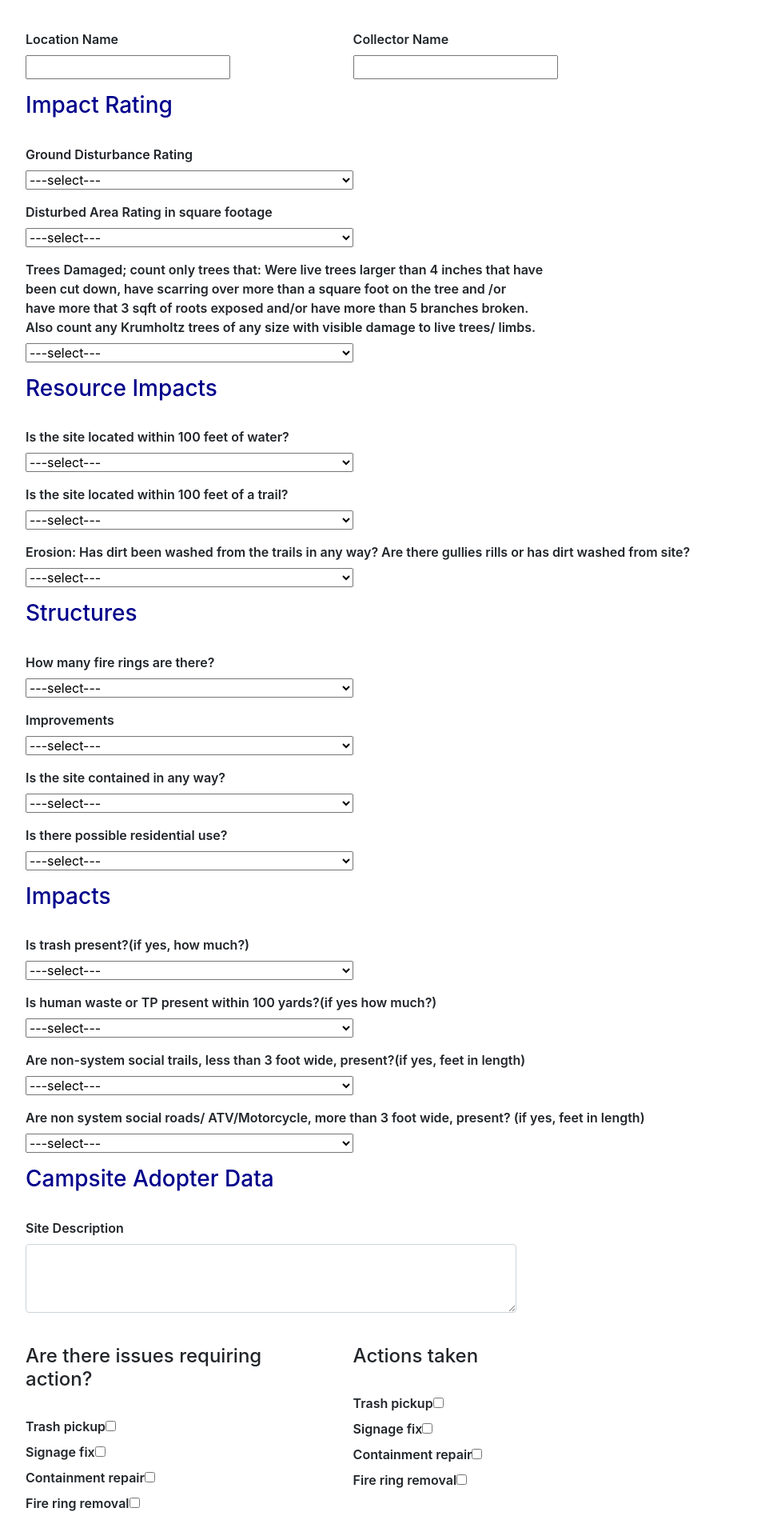
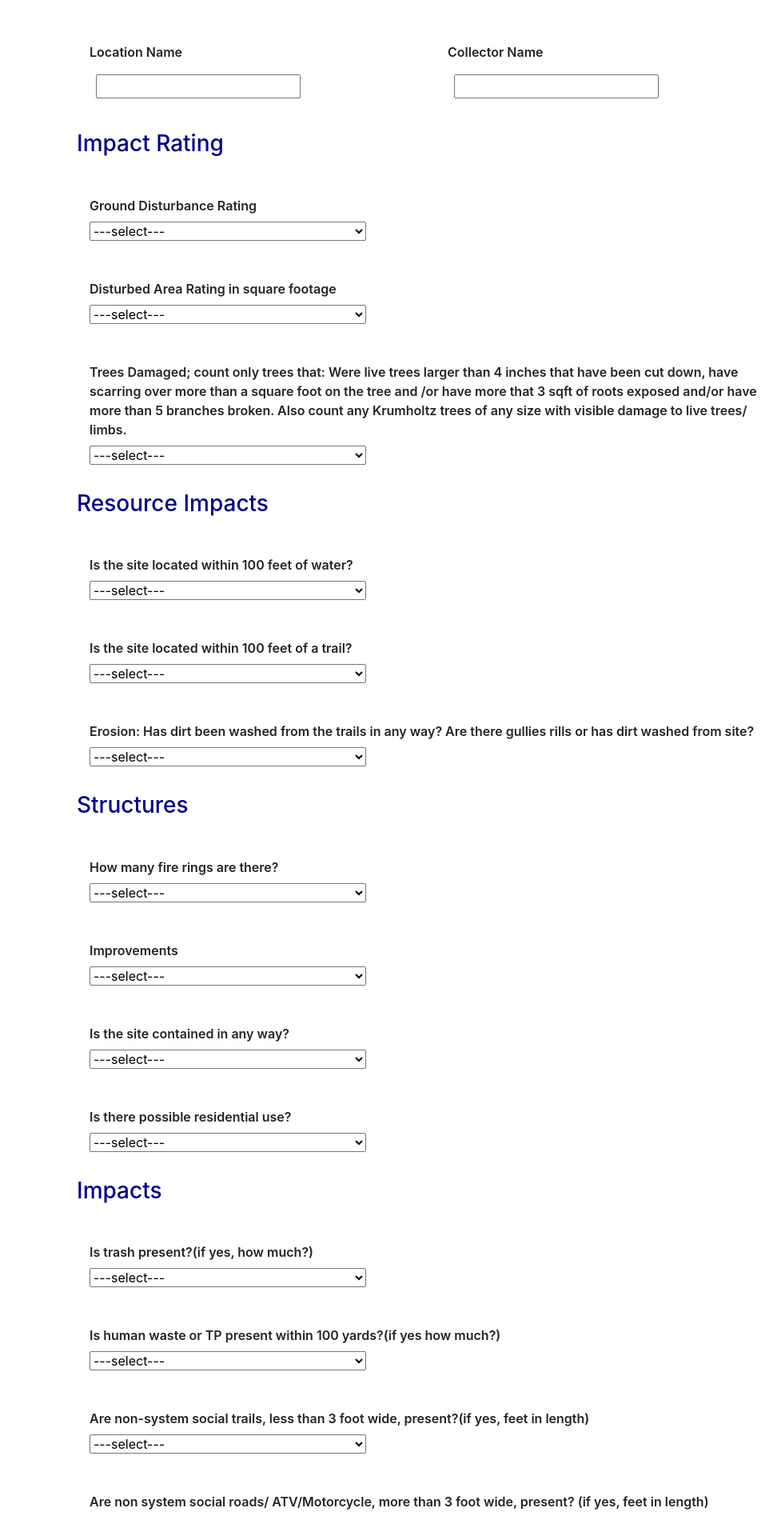
Before and after one commit to Dustnclay/Campsite-Manager, a React (Create React App) app: page /survey in a window 1280 px wide. Shown: the part 371-2266 px from the top of the page at 80% size, without its empty margins (96-1073 px from the left). Built offline with nearby package versions, Linux system fonts and the light colour scheme.

Commit message:
spacing on lines added

```diff
--- a/src/components/Survey.js
+++ b/src/components/Survey.js
@@ -125,24 +125,24 @@ function Survey() {
         })
     }
     return(
-        <Form onSubmit={submitButton} style={{paddingTop:'5%', paddingLeft:'10%', paddingRight:'10%'}}>
-
+        <Form onSubmit={submitButton} >
+            <div class='survey'>
             <h3>General Info</h3><br/>
 
-            <div class="flex">
-                <div class="form-group grouped">
+            <div class="flex ">
+                <div class="form-group grouped p-3">
                     <label>Location Name</label><br/>
-                    <input type='text' name='location' value={answers.location} onChange={eventHandler}></input><br/>
+                    <input class='m-2' type='text' name='location' value={answers.location} onChange={eventHandler}></input><br/>
                 </div>
 
-                <div class="form-group grouped">
+                <div class="form-group grouped p-3">
                     <label>Collector Name</label><br/>
-                    <input type='text' name='collector' value={answers.collector} onChange={eventHandler}></input><br/>
+                    <input type='text' class='m-2' name='collector' value={answers.collector} onChange={eventHandler}></input><br/>
                 </div>
             </div>
+            <h3>Impact Rating</h3><br/>
+            <div class="form-group p-3">
 
-            <div class="form-group">
-                <h3>Impact Rating</h3><br/>
                 <label>Ground Disturbance Rating</label><br/>
                 <select name="groundDisturbance" onChange={eventHandler} class="select" >
                     <option value="choose">---select---</option>
@@ -153,7 +153,7 @@ function Survey() {
                 </select><br/>
             </div>
 
-            <div class="form-group">
+            <div class="form-group p-3">
                 <label>Disturbed Area Rating in square footage</label><br/>
                 <select  name="disturbedArea" onChange={eventHandler} class="select" >
                     <option value="choose">---select---</option>
@@ -165,11 +165,11 @@ function Survey() {
                 </select><br/>
             </div>
 
-            <div class="form-group">
-                <label>Trees Damaged; count only trees that: Were live trees larger than 4 inches that have <br/>
-                    been cut down, have scarring over more than a square foot on the tree and /or<br/>
-                    have more that 3 sqft of roots exposed and/or have more than 5 branches broken.<br/>
-                    Also count any Krumholtz trees of any size with visible damage to live trees/ limbs.</label><br/>
+            <div class="form-group p-3">
+                <label >Trees Damaged; count only trees that: Were live trees larger than 4 inches that have
+                    been cut down, have scarring over more than a square foot on the tree and /or
+                    have more that 3 sqft of roots exposed and/or have more than 5 branches broken.
+                    Also count any Krumholtz trees of any size with visible damage to live trees/ limbs.</label>
                 <select  name="treesDamaged" class="select"  onChange={eventHandler}>
                     <option value="choose">---select---</option>
                     <option value="0">0</option>
@@ -180,8 +180,9 @@ function Survey() {
                 </select><br/>
             </div>
 
-            <div class="form-group">
-                <h3>Resource Impacts</h3><br/>
+        <h3>Resource Impacts</h3><br/>
+            <div class="form-group p-3">
+
                 <label>Is the site located within 100 feet of water?</label><br/>
                 <select name="nearWater" class="select" onChange={eventHandler}>
                     <option value="choose">---select---</option>
@@ -190,7 +191,7 @@ function Survey() {
                 </select><br/>
             </div>
 
-            <div class="form-group">
+            <div class="form-group p-3">
                 <label>Is the site located within 100 feet of a trail?</label><br/>
                 <select  name="nearTrail" class="select" onChange={eventHandler}>
                     <option value="choose">---select---</option>
@@ -199,7 +200,7 @@ function Survey() {
                 </select><br/>
             </div>
 
-            <div class="form-group">
+            <div class="form-group p-3">
                 <label>Erosion: Has dirt been washed from the trails in any way? Are there gullies rills or has dirt washed from site?</label><br/>
                 <select  name="erosion" class="select" onChange={eventHandler}>
                     <option value="choose">---select---</option>
@@ -208,8 +209,9 @@ function Survey() {
                 </select><br/>
             </div>
 
-            <div class="form-group">
-                <h3>Structures</h3><br/>
+            <h3>Structures</h3><br/>
+            <div class="form-group p-3">
+
                 <label>How many fire rings are there?</label><br/>
                 <select  name="fireRings" class="select" onChange={eventHandler}>
                     <option value="choose">---select---</option>
@@ -221,7 +223,7 @@ function Survey() {
                 </select><br/>
             </div>
 
-            <div class="form-group">
+            <div class="form-group p-3">
                 <label>Improvements</label><br/>
                 <select  name="improvements" class="select" onChange={eventHandler}>
                     <option value="choose">---select---</option>
@@ -230,7 +232,7 @@ function Survey() {
                 </select><br/>
             </div>
 
-            <div class="form-group">
+            <div class="form-group p-3">
                 <label>Is the site contained in any way?</label><br/>
                 <select  name="contained" class="select" onChange={eventHandler}>
                     <option value="choose">---select---</option>
@@ -240,7 +242,7 @@ function Survey() {
                 </select><br/>
             </div>
 
-            <div class="form-group">
+            <div class="form-group p-3">
                 <label>Is there possible residential use?</label><br/>
                 <select  name="residential" class="select" onChange={eventHandler}>
                     <option value="choose">---select---</option>
@@ -249,8 +251,9 @@ function Survey() {
                 </select><br/>
             </div>
 
-            <div class="form-group">
-                <h3>Impacts</h3><br/>
+            <h3>Impacts</h3><br/>
+            <div class="form-group p-3">
+
                 <label>Is trash present?(if yes, how much?)</label><br/>
                 <select  name="trash" class="select" onChange={eventHandler}>
                     <option value="choose">---select---</option>
@@ -263,7 +266,7 @@ function Survey() {
                 </select><br/>
             </div>
 
-            <div class="form-group">
+            <div class="form-group p-3">
                 <label>Is human waste or TP present within 100 yards?(if yes how much?)</label><br/>
                 <select  name="humanWaste" class="select" onChange={eventHandler}>
                     <option value="choose">---select---</option>
@@ -274,7 +277,7 @@ function Survey() {
                 </select><br/>
             </div>
 
-            <div class="form-group">
+            <div class="form-group p-3">
                 <label>Are non-system social trails, less than 3 foot wide, present?(if yes, feet in length)</label><br/>
                 <select  name="socialTrail" class="select" onChange={eventHandler}>
                     <option value="choose">---select---</option>
@@ -285,7 +288,7 @@ function Survey() {
                 </select><br/>
             </div>
 
-            <div class="form-group">
+            <div class="form-group p-3">
                 <label>Are non system social roads/ ATV/Motorcycle, more than 3 foot wide, present? (if yes, feet in length)</label><br/>
                 <select  name="socialRoad" class="select"  onChange={eventHandler}>
                     <option value="choose">---select---</option>
@@ -299,34 +302,34 @@ function Survey() {
 
             <h3>Campsite Adopter Data</h3><br/>
 
-            <div class="form-group">
+            <div class="form-group p-3">
                 <label>Site Description</label><br/>
-                <textarea type='text' name='siteDescription' class="form-control" style={{'width':'60%'}} rows= '3' value={answers.siteDescription} onChange={eventHandler}></textarea><br/>
+                <textarea type='text' class='m-3' name='siteDescription' class="form-control" style={{'width':'60%'}} rows= '3' value={answers.siteDescription} onChange={eventHandler}></textarea><br/>
             </div>
 
             <div class='flex'>
                 <div class="form-group grouped">
                     <h4>Are there issues requiring action?</h4><br/>
-                        <label>Trash pickup</label>
+                        <label class='pl-2 pr-2'>Trash pickup</label>
                         <input type='checkbox' name="needTrashPickup" onChange={eventHandler}></input><br/>
-                        <label>Signage fix</label>
+                        <label class='pl-2 pr-2'>Signage fix</label>
                         <input type='checkbox' name="needSignageFix"onChange={eventHandler}></input><br/>
-                        <label>Containment repair</label>
+                        <label class='pl-2 pr-2'>Containment repair</label>
                         <input type='checkbox' name="needContainment repair"onChange={eventHandler}></input><br/>
-                        <label>Fire ring removal</label>
+                        <label class='pl-2 pr-2'>Fire ring removal</label>
                         <input type='checkbox' name="needFireRingRemoval"onChange={eventHandler}></input><br/><br/>
                 </div>
 
 
                     <div class="form-group grouped">
                         <h4>Actions taken</h4><br/>
-                        <label>Trash pickup</label>
-                            <input type='checkbox' name="doneTrashPickup" onChange={eventHandler}></input><br/>
-                            <label>Signage fix</label>
+                            <label class='pl-2 pr-2'>Trash pickup</label>
+                            <input type='checkbox' name="doneTrashPickup"  onChange={eventHandler}></input><br/>
+                            <label class='pl-2 pr-2'>Signage fix</label>
                             <input type='checkbox' name="doneSignageFix"onChange={eventHandler}></input><br/>
-                            <label>Containment repair</label>
+                            <label class='pl-2 pr-2' >Containment repair</label>
                             <input type='checkbox' name="doneContainmentRepair"onChange={eventHandler}></input><br/>
-                            <label>Fire ring removal</label>
+                            <label class='pl-2 pr-2'>Fire ring removal</label>
                             <input type='checkbox' name="doneFireRingRemoval"onChange={eventHandler}></input><br/>
                     </div>
             </div>
@@ -334,19 +337,19 @@ function Survey() {
             <div class='flex'>
                 <div class="form-group grouped">
                     <label>Todays Date</label><br/>
-                    <input name='date' type='date' onChange={eventHandler}></input><br/>
+                    <input name='date' class='m-2' type='date' onChange={eventHandler}></input><br/>
 
                     <label style={{'paddingTop':'4%'}}>Hours spent</label><br/>
-                    <input name='hours' type='number' placeholder='Hours spent'onChange={eventHandler}></input><br/>
+                    <input name='hours' class='m-2' type='number' placeholder='Hours spent'onChange={eventHandler}></input><br/>
             </div>
                 <div class="form-group grouped">
-                    <label>Notes</label><br/>
-                    <textarea name='notes' placeholder='notes' onChange={eventHandler}></textarea><br/>
+                    <label >Notes</label><br/>
+                    <textarea name='notes' class='m-2' placeholder='notes' rows='4' onChange={eventHandler}></textarea><br/>
                 </div>
             </div>
 
-            <Button color="success" disabled={buttonDisabled} color='warning'>Submit</Button>
-
+            <Button color="success" disabled={buttonDisabled} color='info'>Submit</Button>
+            </div>
         </Form>
     )
 }
--- a/src/index.css
+++ b/src/index.css
@@ -19,15 +19,22 @@ label{
   font-weight: 600;
 }
 
+.survey{
+  padding:5% 15% 0% 15%
+}
+
 .flex{
   display:flex;
   justify-content: flex-start;
 }
 .grouped{
-  width:40%;
+  width:50%;
   padding-right: 10%;
 }
 .select{
+  width:40%
+}
+.longText{
   width:40%
 }
 
@@ -37,6 +44,12 @@ label{
   }
   .grouped{
     width:90%;
+  }
 
+  .select{
+    width:70%
+  }
+  .survey{
+    padding:5% 5% 0% 5%
   }
 }
```
